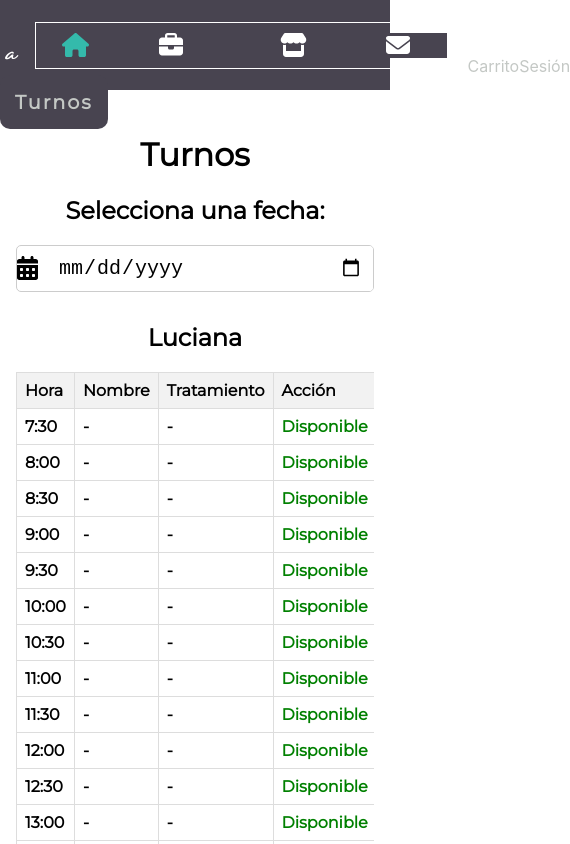
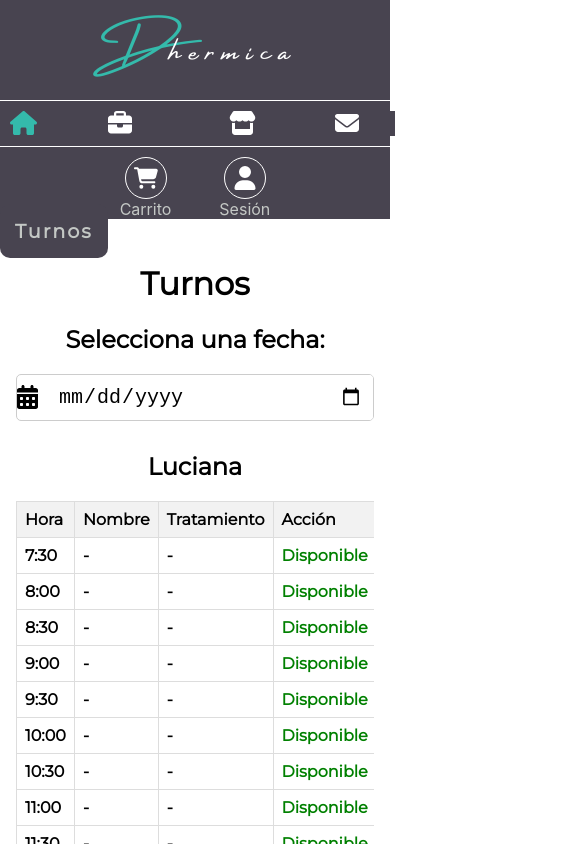
Before and after one commit to Marcosotoladev/Dhermica, a React (Create React App) app: page /Turnos in a window 390 px wide. Shown: the top 844 px of the page, 570 px wide, since content can reach past the window. Built offline with nearby package versions, Linux system fonts and the light colour scheme; no server answers; the database is empty; a web font is replaced by a local one; what react-swipeable-views-utils would draw is missing.

Commit message:
header movil

```diff
--- a/src/routes/turnos/Turnos.css
+++ b/src/routes/turnos/Turnos.css
@@ -50,7 +50,7 @@
     gap: 1rem;
   }
 
-  @media screen and (max-width: 500px) {
+  @media screen and (max-width: 600px) {
     .horarios-turnos-container {
       display: flex;
       overflow-x: auto;
--- a/src/sections/header/Header.css
+++ b/src/sections/header/Header.css
@@ -38,3 +38,13 @@
 .menuText:hover {
   color: var(--success); /* Cambia el color del texto al pasar el mouse por encima */
 }
+
+
+@media screen and (max-width: 600px) {
+.header{
+  display: flex;
+  flex-direction: column;
+}
+
+
+}
--- a/src/sections/header/Header.jsx
+++ b/src/sections/header/Header.jsx
@@ -15,11 +15,11 @@ const Header = () => {
           </div>
         </div>
         <div className="header-item-2">
-          {" "}
+
           <Navbar />
         </div>
         <div className="header-item-3">
-          {" "}
+
           <Menu />
         </div>
       </div>
--- a/src/sections/header/components/menu/Menu.css
+++ b/src/sections/header/components/menu/Menu.css
@@ -4,6 +4,7 @@
   display: flex;
   justify-content: space-evenly;
   align-items: center;
+  gap: 3rem;
 }
 
 .menuItem {
@@ -11,6 +12,7 @@
   flex-direction: column;
   align-items: center;
   justify-content: center;
+
 }
 
 .menuIcon {
```
Also changed, not shown: 12 other files (tests, documents, lock files or other folders).
